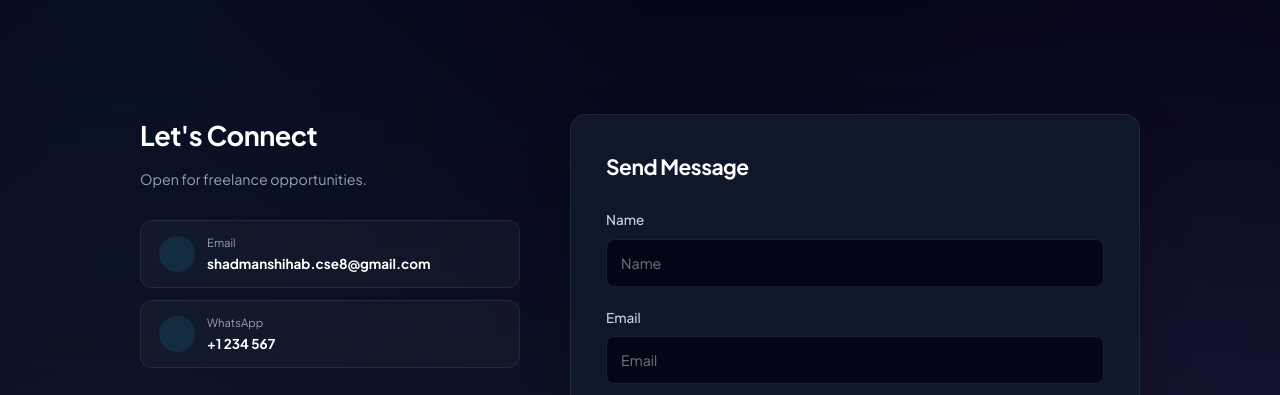
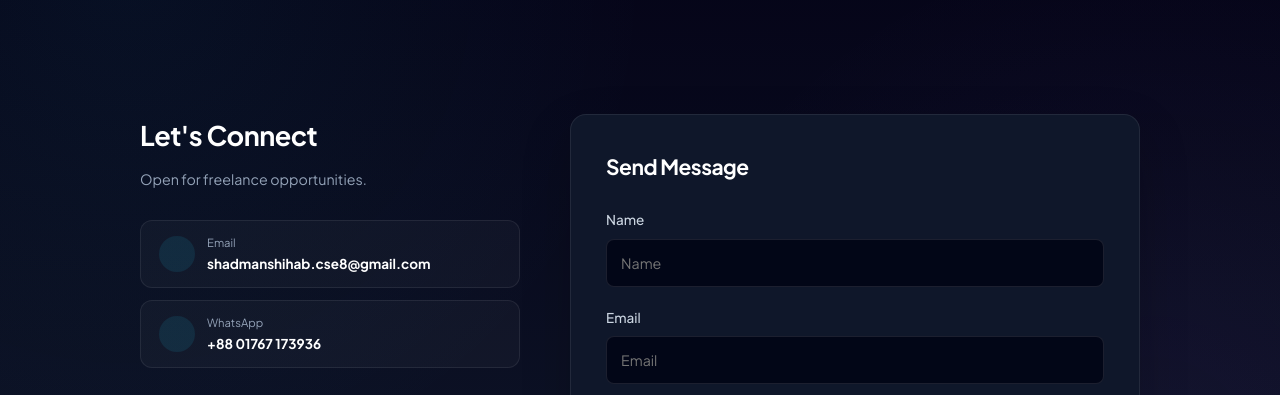
Before and after one commit to Shadman-Shihab-Dev/my-portfolio, a plain HTML site: page index.html in a window 1280 px wide. Shown: the part 4982-5377 px from the top of the page. Drawn offline with Linux system fonts and the light colour scheme; some icons are missing.

Commit message:
number update

```diff
--- a/index.html
+++ b/index.html
@@ -729,7 +729,7 @@
                     </a>
                     <a href="#" class="dc-card">
                         <div class="dc-icon"><i class="ph ph-whatsapp-logo"></i></div>
-                        <div class="dc-text"><span>WhatsApp</span><strong>+1 234 567</strong></div>
+                        <div class="dc-text"><span>WhatsApp</span><strong>+88 01767 173936</strong></div>
                     </a>
                 </div>
 
```
